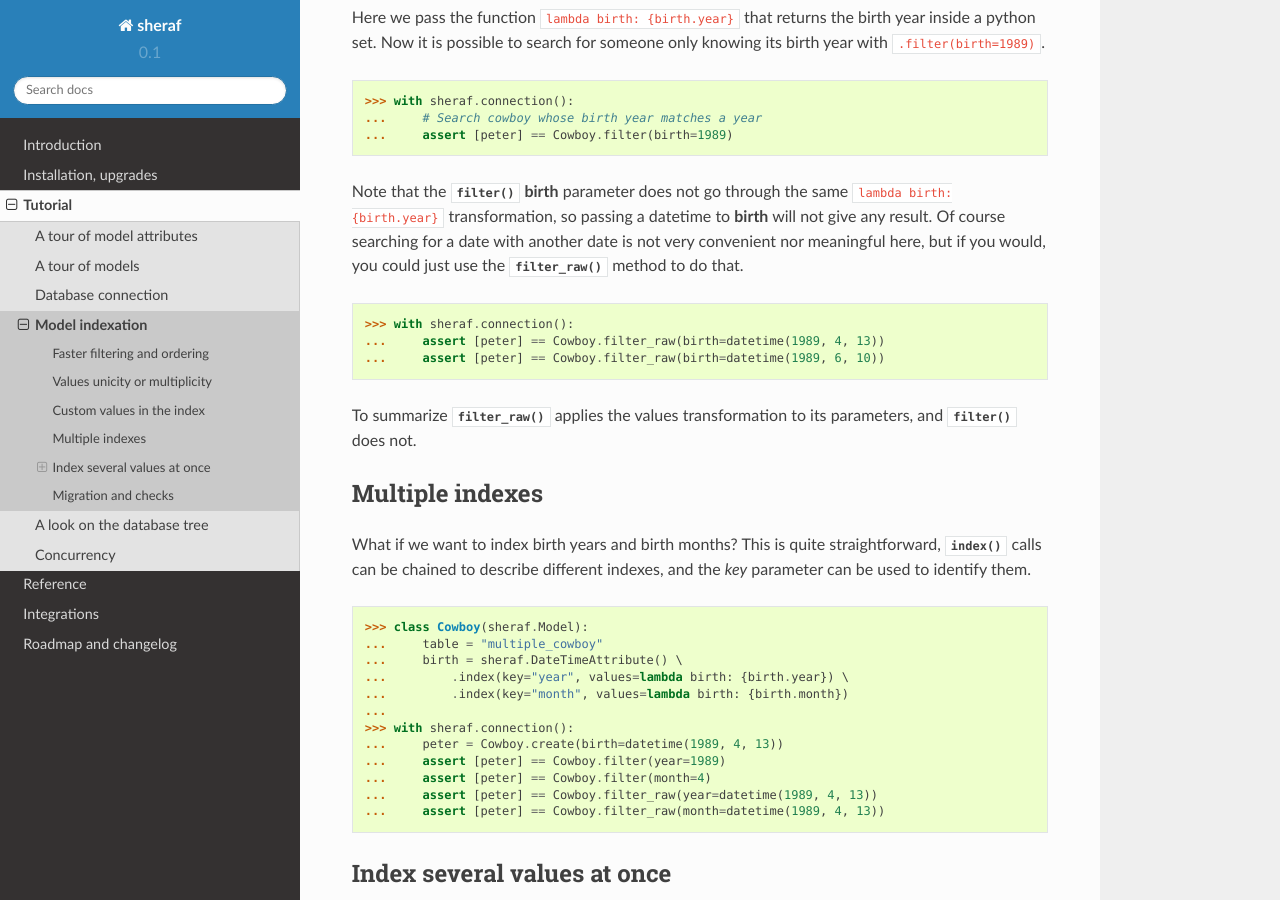
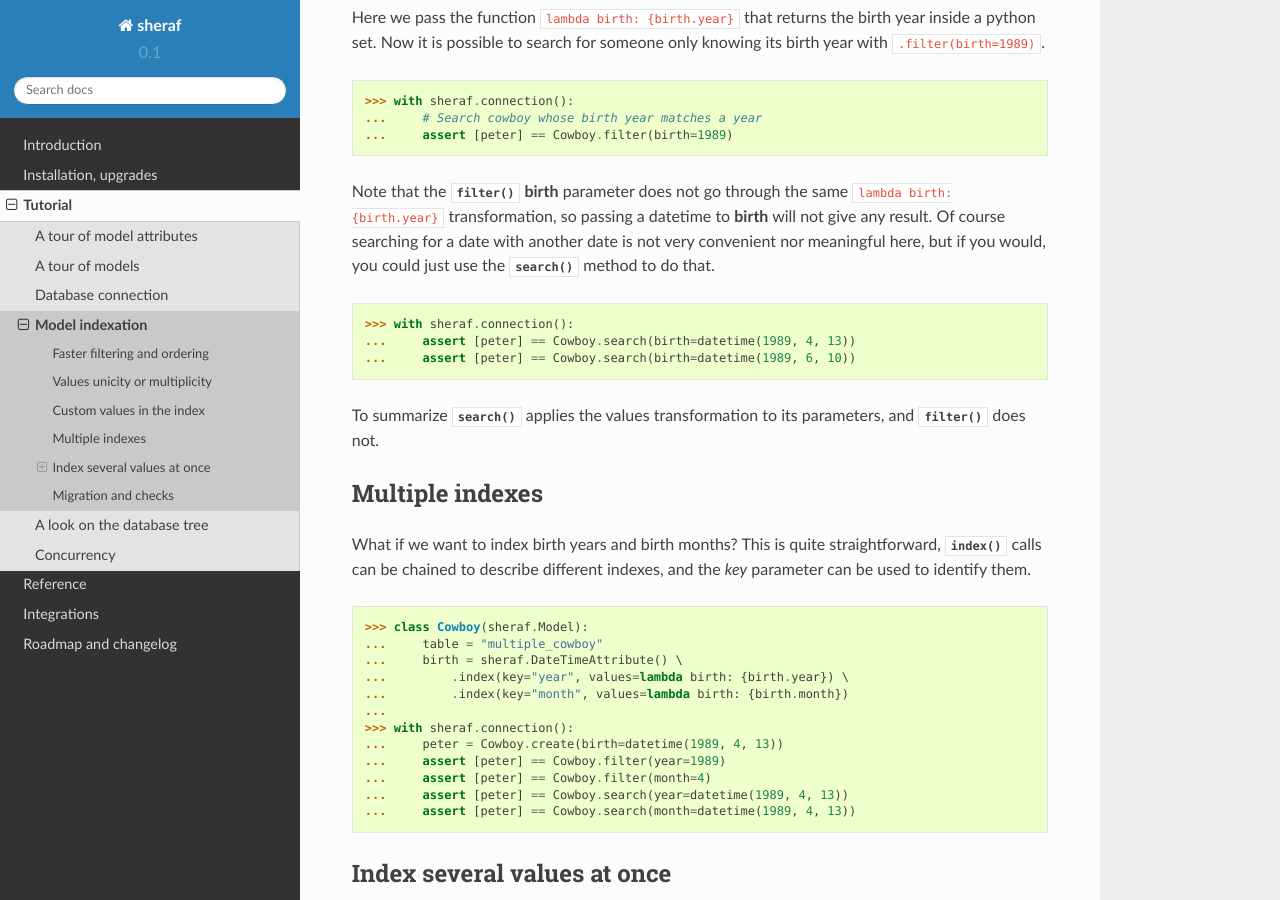
Before and after one commit to yaal-coop/sheraf, a Sphinx documentation site: the page built from doc/source/tutorial/indexation.rst, in a window 1280 px wide and 900 px high, scrolled down 2331 px. Built offline with Sphinx 7.4.7 and the Read the Docs theme 2.0.0, drawn with Linux system fonts in a browser that asks for light colours.

Commit message:
'filter_raw' methods had been renamed into 'search'

```diff
--- a/doc/source/tutorial/indexation.rst
+++ b/doc/source/tutorial/indexation.rst
@@ -106,15 +106,15 @@ Here we pass the function ``lambda birth: {birth.year}`` that returns the birth
     ...     # Search cowboy whose birth year matches a year
     ...     assert [peter] == Cowboy.filter(birth=1989)
 
-Note that the :func:`~sheraf.queryset.QuerySet.filter` **birth** parameter does not go through the same ``lambda birth: {birth.year}`` transformation, so passing a datetime to **birth** will not give any result. Of course searching for a date with another date is not very convenient nor meaningful here, but if you would, you could just use the :func:`~sheraf.queryset.QuerySet.filter_raw` method to do that.
+Note that the :func:`~sheraf.queryset.QuerySet.filter` **birth** parameter does not go through the same ``lambda birth: {birth.year}`` transformation, so passing a datetime to **birth** will not give any result. Of course searching for a date with another date is not very convenient nor meaningful here, but if you would, you could just use the :func:`~sheraf.queryset.QuerySet.search` method to do that.
 
 .. code-block:: python
 
     >>> with sheraf.connection():
-    ...     assert [peter] == Cowboy.filter_raw(birth=datetime(1989, 4, 13))
-    ...     assert [peter] == Cowboy.filter_raw(birth=datetime(1989, 6, 10))
+    ...     assert [peter] == Cowboy.search(birth=datetime(1989, 4, 13))
+    ...     assert [peter] == Cowboy.search(birth=datetime(1989, 6, 10))
 
-To summarize :func:`~sheraf.queryset.QuerySet.filter_raw` applies the values transformation to its parameters, and :func:`~sheraf.queryset.QuerySet.filter` does not.
+To summarize :func:`~sheraf.queryset.QuerySet.search` applies the values transformation to its parameters, and :func:`~sheraf.queryset.QuerySet.filter` does not.
 
 Multiple indexes
 ----------------
@@ -133,8 +133,8 @@ What if we want to index birth years and birth months? This is quite straightfor
     ...     peter = Cowboy.create(birth=datetime(1989, 4, 13))
     ...     assert [peter] == Cowboy.filter(year=1989)
     ...     assert [peter] == Cowboy.filter(month=4)
-    ...     assert [peter] == Cowboy.filter_raw(year=datetime(1989, 4, 13))
-    ...     assert [peter] == Cowboy.filter_raw(month=datetime(1989, 4, 13))
+    ...     assert [peter] == Cowboy.search(year=datetime(1989, 4, 13))
+    ...     assert [peter] == Cowboy.search(month=datetime(1989, 4, 13))
 
 Index several values at once
 ----------------------------
```
Also changed, not shown: 3 other files.
